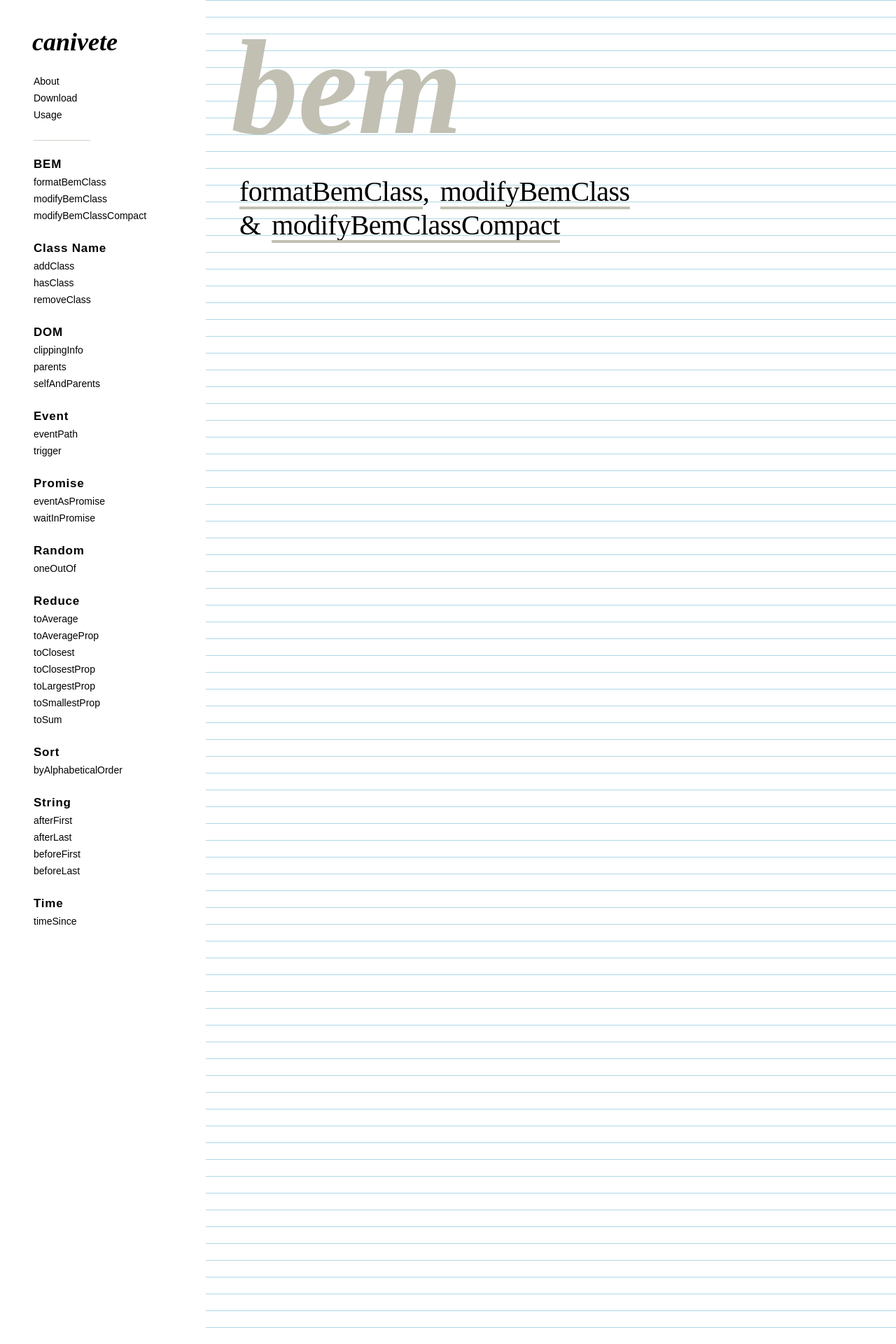
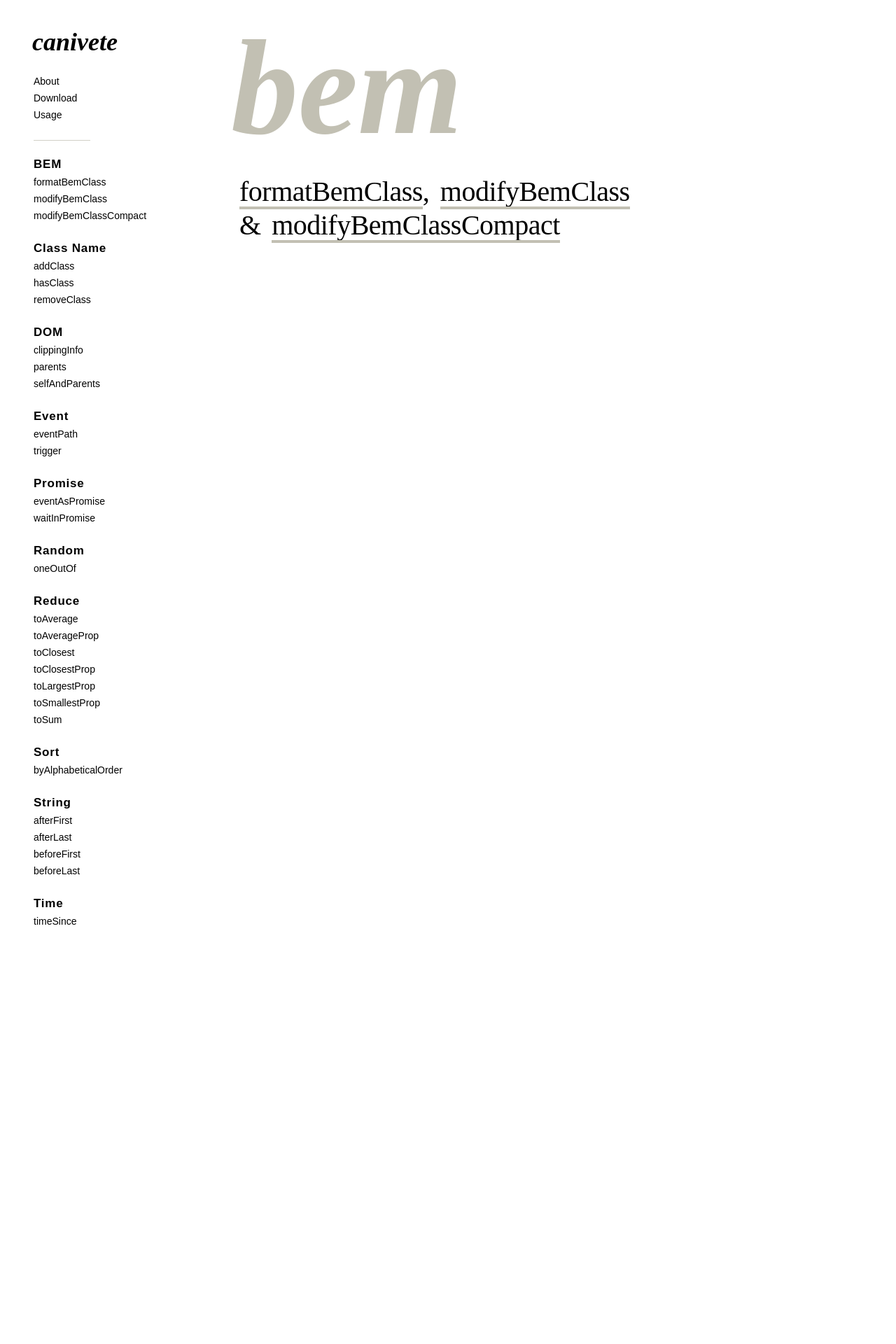
Before and after one commit to leofavre/canivete, a Jekyll site: the page built from docs/index.md, in a window 1280 px wide. Shown: the top 1920 px of the page at 70% size. Built offline with Jekyll 4.4.1, drawn with Linux system fonts in a browser that asks for light colours; some web fonts are replaced.

Commit message:
removed grid

```diff
--- a/docs/_sass/_content.scss
+++ b/docs/_sass/_content.scss
@@ -11,10 +11,10 @@
 	flex-grow: 0;
 	flex-shrink: 1;
 
-	background-position: 0.3125rem 0;
-	background-size: $grid $grid;
-	background-image: linear-gradient(to bottom, lightblue 1px, transparent 1px);
-	background-attachment: scroll;
+	// background-position: 0.3125rem 0;
+	// background-size: $grid $grid;
+	// background-image: linear-gradient(to bottom, lightblue 1px, transparent 1px);
+	// background-attachment: scroll;
 
 	h1 {
 
```
Also changed, not shown: 1 other file.
